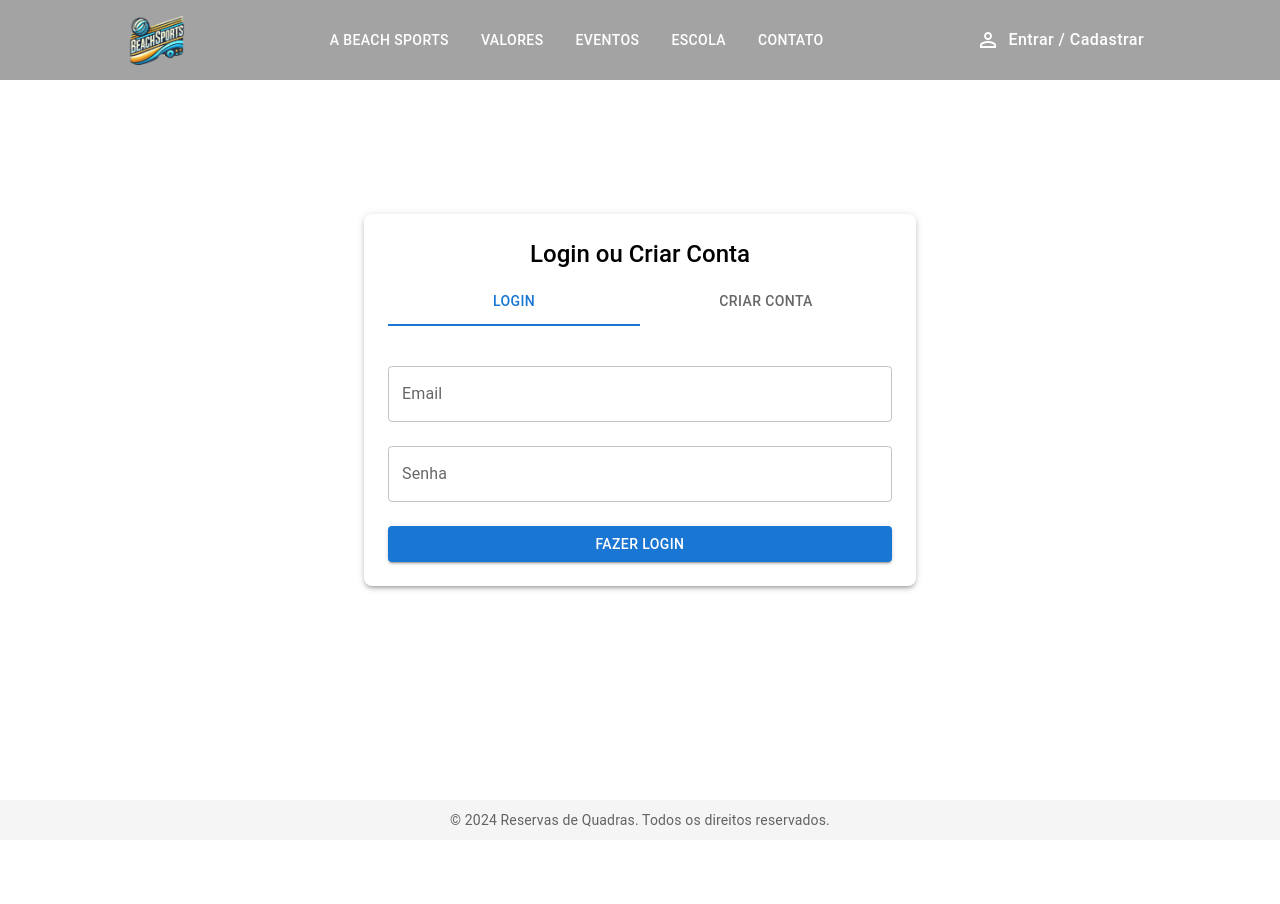
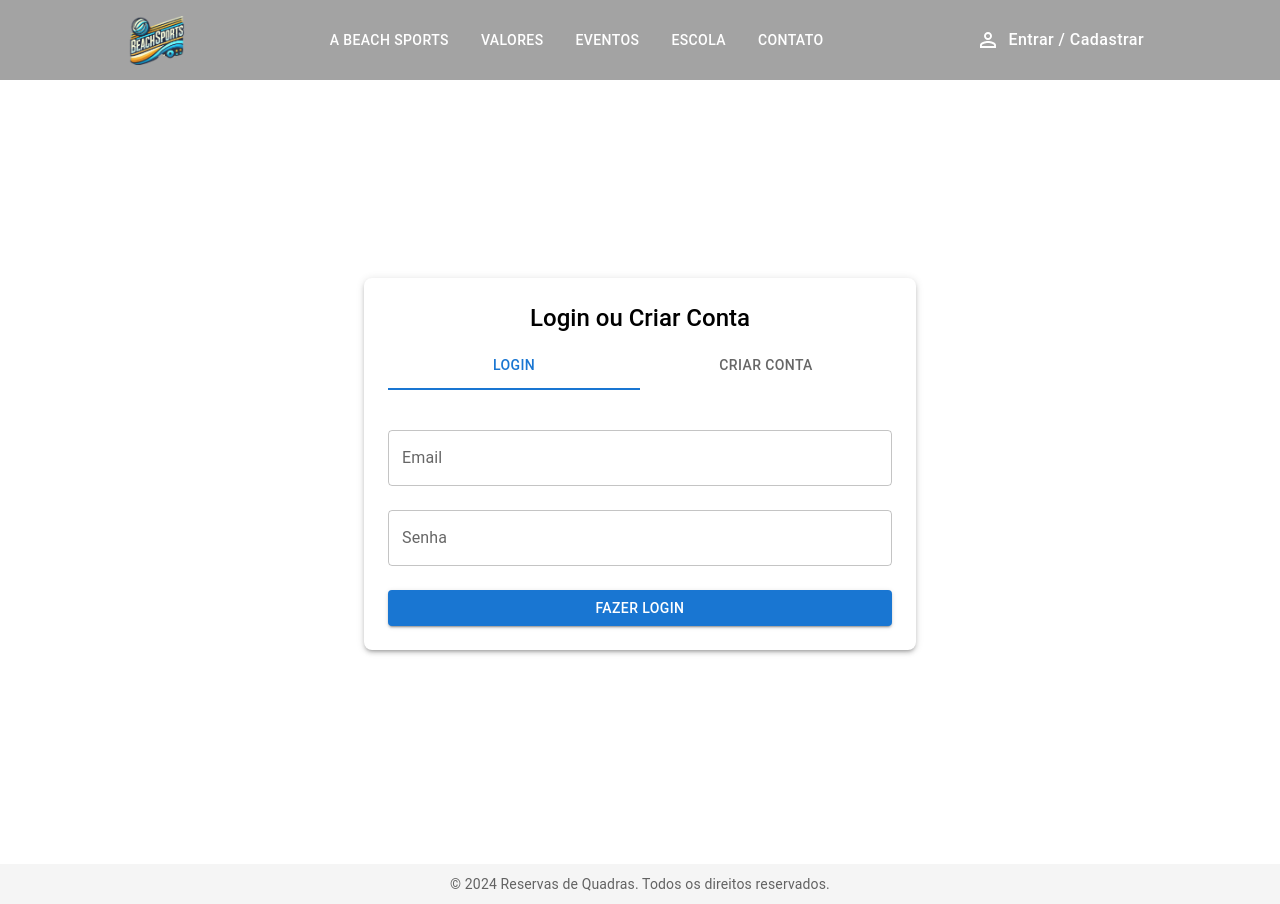
Before and after one commit to wesleydionisio/the-beach-sports-booking, a React (Create React App) app in the folder frontend/: page /login in a window 1280 px wide. Before the commit the page ends 840 px from the top, so only its background shows below. Built offline with nearby package versions, Linux system fonts and the light colour scheme.

Commit message:
Update MainLayout.jsx

```diff
--- a/frontend/src/components/layout/MainLayout.jsx
+++ b/frontend/src/components/layout/MainLayout.jsx
@@ -1,10 +1,13 @@
 import React from 'react';
-import { Outlet } from 'react-router-dom';
+import { Outlet, useLocation } from 'react-router-dom';
 import Header from '../global/Header';
 import Footer from '../global/Footer';
 import { Box } from '@mui/material';
 
 const MainLayout = () => {
+  const location = useLocation();
+  const isAdminRoute = location.pathname.startsWith('/admin');
+
   return (
     <Box sx={{
       display: 'flex',
@@ -12,14 +15,15 @@
       minHeight: '100vh',
       position: 'relative'
     }}>
-      <Header />
+      {!isAdminRoute && <Header />}
       <Box component="main" sx={{
         flexGrow: 1,
         width: '100%',
+        pt: isAdminRoute ? 0 : 8
       }}>
         <Outlet />
       </Box>
-      <Footer />
+      {!isAdminRoute && <Footer />}
     </Box>
   );
 };
```
